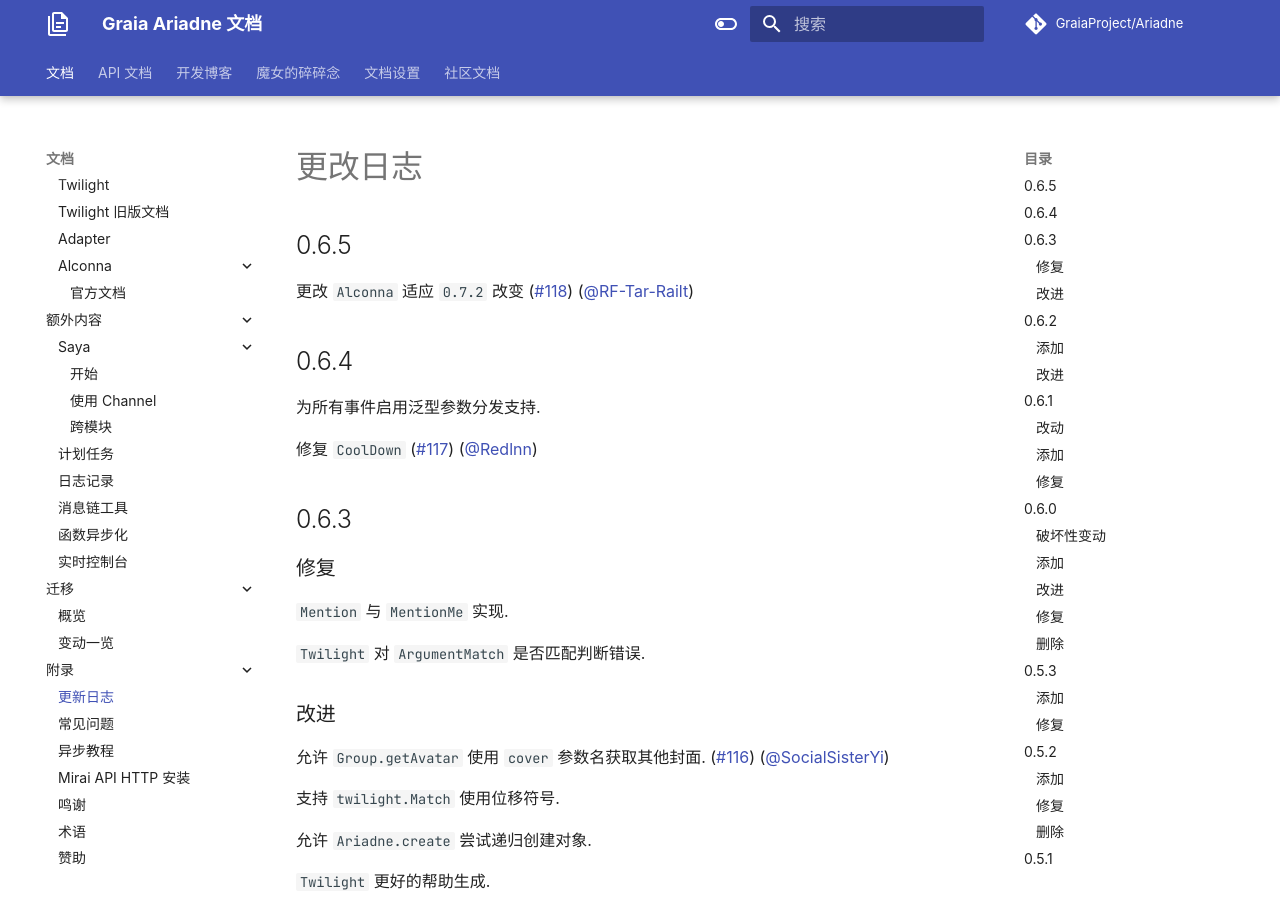
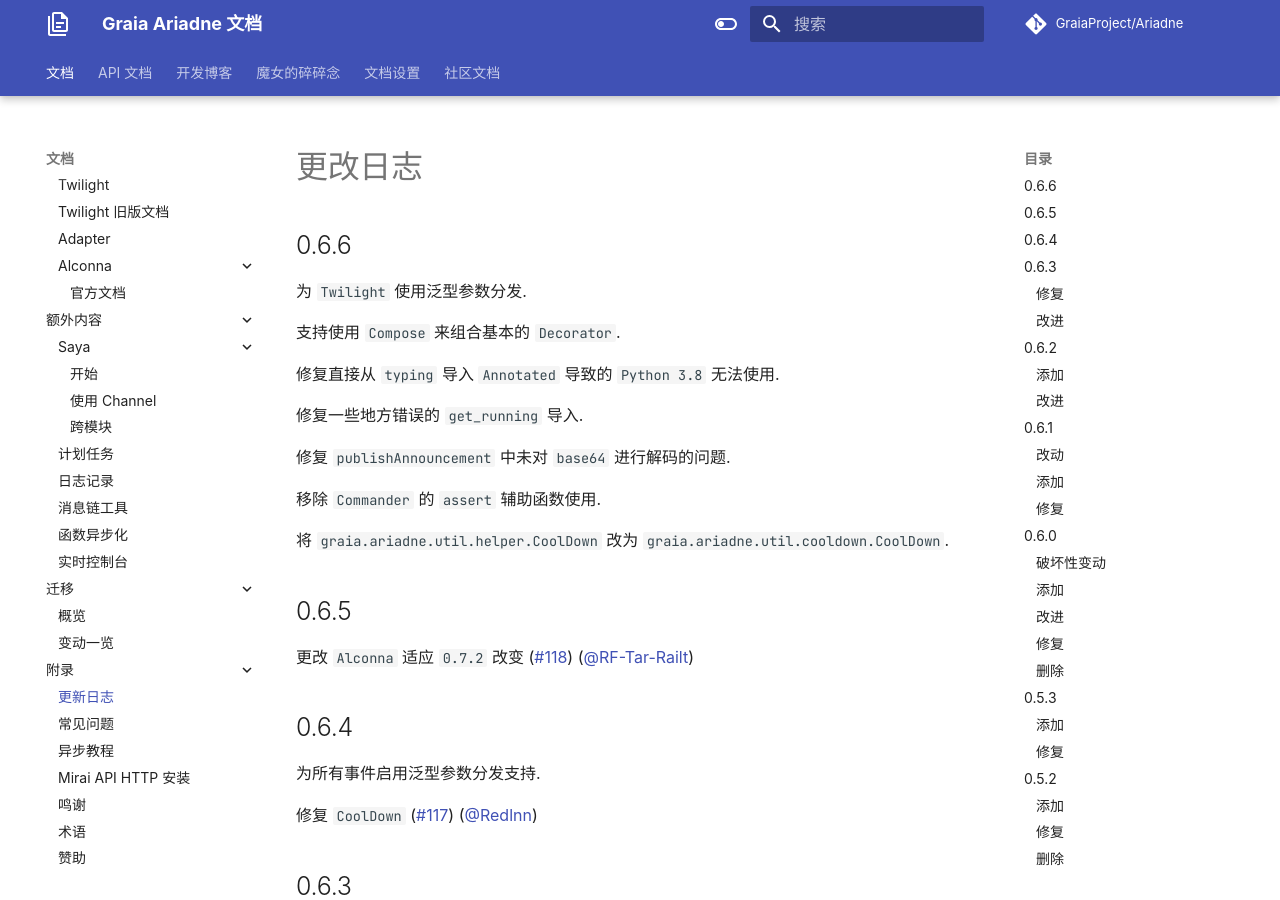
Before and after one commit to GraiaProject/Ariadne, an MkDocs documentation site: the page built from docs/appendix/CHANGELOG.md, in a window 1280 px wide and 900 px high. Built offline with MkDocs 1.6.1 and Material for MkDocs 9.7.7, drawn with Linux system fonts in a browser that asks for light colours; comment, search, counter and statistics services are not loaded.

Commit message:
✨0.6.6

```diff
--- a/docs/appendix/CHANGELOG.md
+++ b/docs/appendix/CHANGELOG.md
@@ -1,11 +1,26 @@
 # 更改日志
+
+## 0.6.6
+
+为 `Twilight` 使用泛型参数分发.
+
+支持使用 `Compose` 来组合基本的 `Decorator`.
+
+修复直接从 `typing` 导入 `Annotated` 导致的 `Python 3.8` 无法使用.
+
+修复一些地方错误的 `get_running` 导入.
+
+修复 `publishAnnouncement` 中未对 `base64` 进行解码的问题.
+
+移除 `Commander` 的 `assert` 辅助函数使用.
+
+将 `graia.ariadne.util.helper.CoolDown` 改为 `graia.ariadne.util.cooldown.CoolDown`.
 
 ## 0.6.5
 
 更改 `Alconna` 适应 `0.7.2` 改变 (#118) (@RF-Tar-Railt)
 
 ## 0.6.4
-
 
 为所有事件启用泛型参数分发支持.
 
--- a/pyproject.toml
+++ b/pyproject.toml
@@ -1,6 +1,6 @@
 [tool.poetry]
 name = "graia-ariadne"
-version = "0.6.5"
+version = "0.6.6"
 description = "Another elegant Python QQ Bot framework for mirai and mirai-api-http v2."
 authors = [
     "BlueGlassBlock <blueglassblock@outlook.com>",
```
